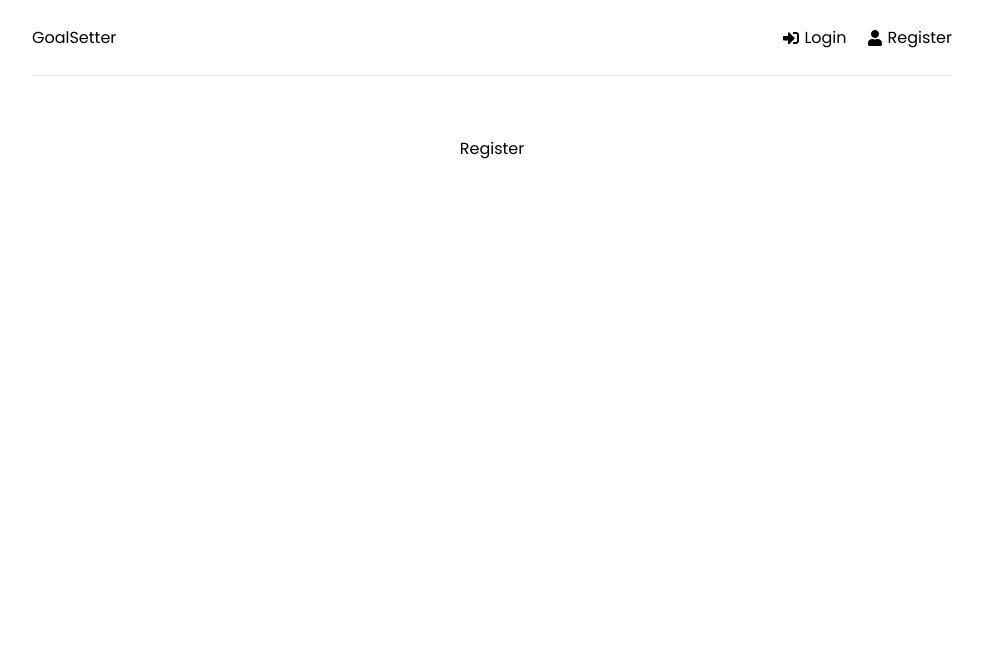
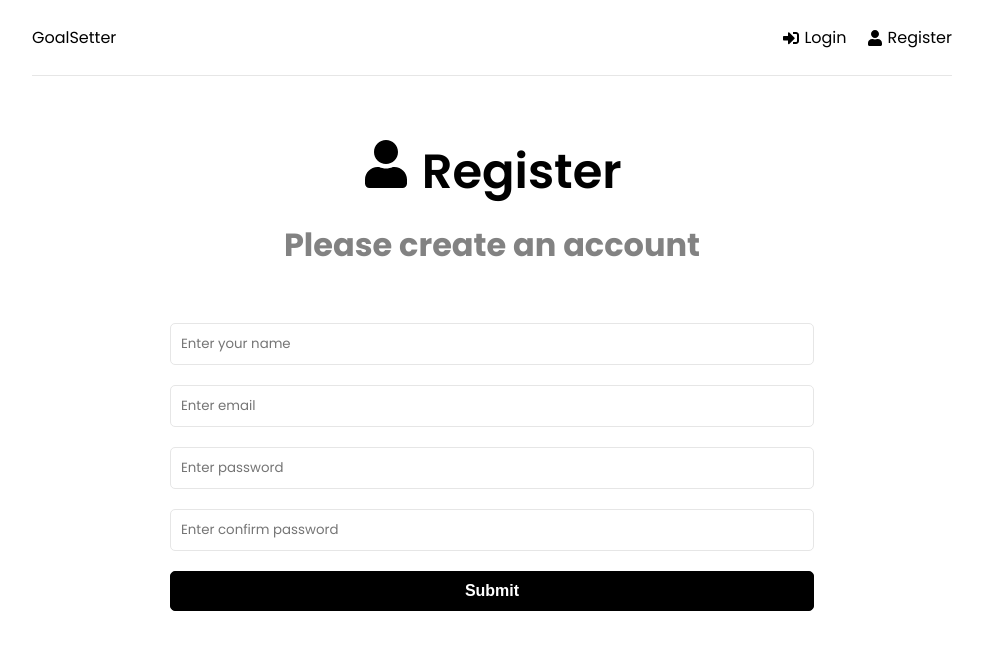
Before and after one commit to Nauman-Javed/mern-project, a React (Create React App) app in the folder frontend/: page /register in a window 1280 px wide. Shown: the top 650 px of the page, without its empty margins (148-1131 px from the left). Built offline with nearby package versions, Linux system fonts and the light colour scheme; the HTML template or start-up script is replaced by a standard one.

Commit message:
Update Register.jsx

```diff
--- a/frontend/src/pages/Register.jsx
+++ b/frontend/src/pages/Register.jsx
@@ -1,5 +1,87 @@
 import React from "react";
+import { useState } from "react";
+import { FaUser } from "react-icons/fa";
 
 export const Register = () => {
-  return <div>Register</div>;
+  const [formData, setFormData] = useState({
+    name: "",
+    email: "",
+    password: "",
+    confirmPassword: "",
+  });
+
+  const onChange = (e) => {
+    setFormData((prev) => ({
+      ...prev,
+      [e.target.name]: e.target.value,
+    }));
+  };
+  const onSubmit = (e) => {
+    e.preventDefault();
+  };
+
+  const { name, email, password, confirmPassword } = formData;
+  return (
+    <>
+      <section className="heading">
+        <h1>
+          <FaUser /> Register
+        </h1>
+        <p>Please create an account</p>
+      </section>
+      <section className="form">
+        <form onSubmit={onSubmit}>
+          <div className="form-group">
+            <input
+              type="text"
+              className="form-control"
+              id="name"
+              name="name"
+              value={name}
+              placeholder="Enter your name"
+              onChange={onChange}
+            />
+          </div>
+          <div className="form-group">
+            <input
+              type="email"
+              className="form-control"
+              id="email"
+              name="email"
+              value={email}
+              placeholder="Enter email"
+              onChange={onChange}
+            />
+          </div>
+          <div className="form-group">
+            <input
+              type="password"
+              className="form-control"
+              id="password"
+              name="password"
+              value={password}
+              placeholder="Enter password"
+              onChange={onChange}
+            />
+          </div>
+          <div className="form-group">
+            <input
+              type="password"
+              className="form-control"
+              id="confirmPassword"
+              name="confirmPassword"
+              value={confirmPassword}
+              placeholder="Enter confirm password"
+              onChange={onChange}
+            />
+          </div>
+          <div className="form-group">
+            <button type="submit" className="btn btn-block">
+              Submit
+            </button>
+          </div>
+        </form>
+      </section>
+    </>
+  );
 };
```
